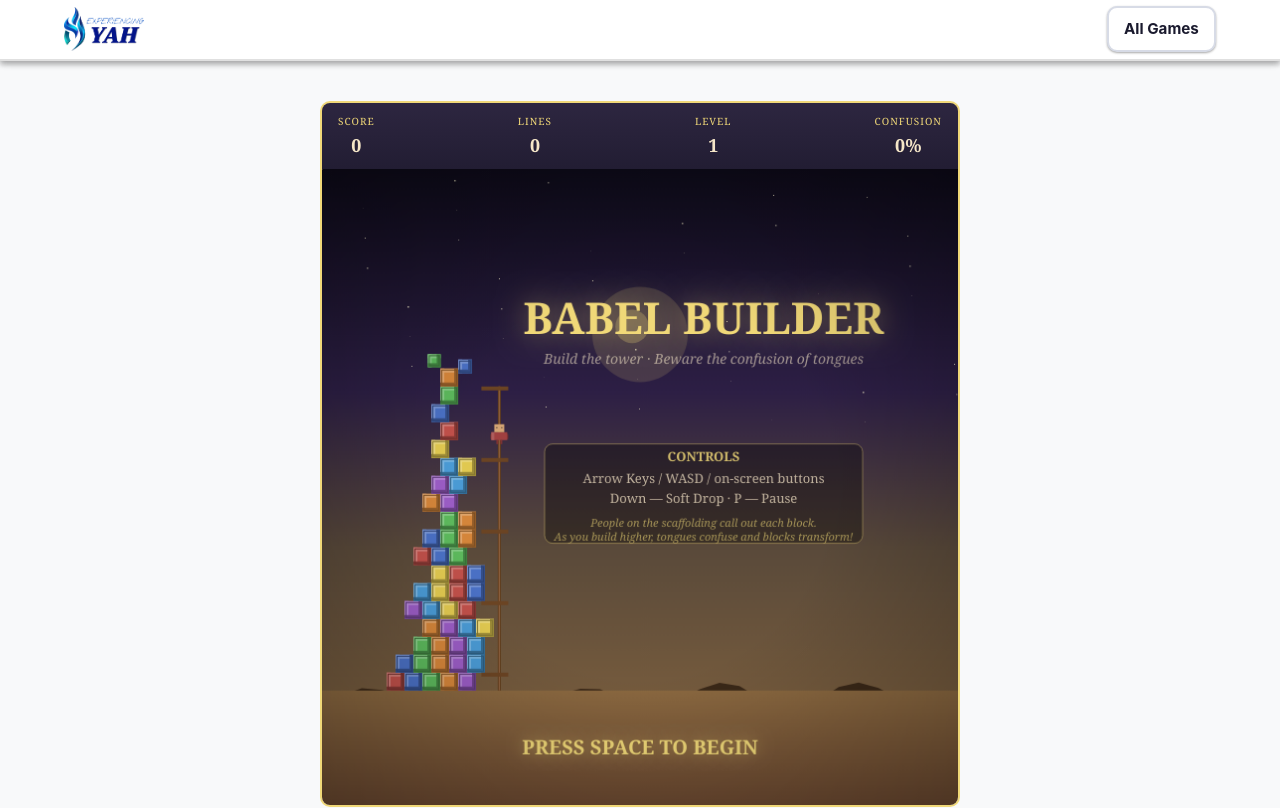
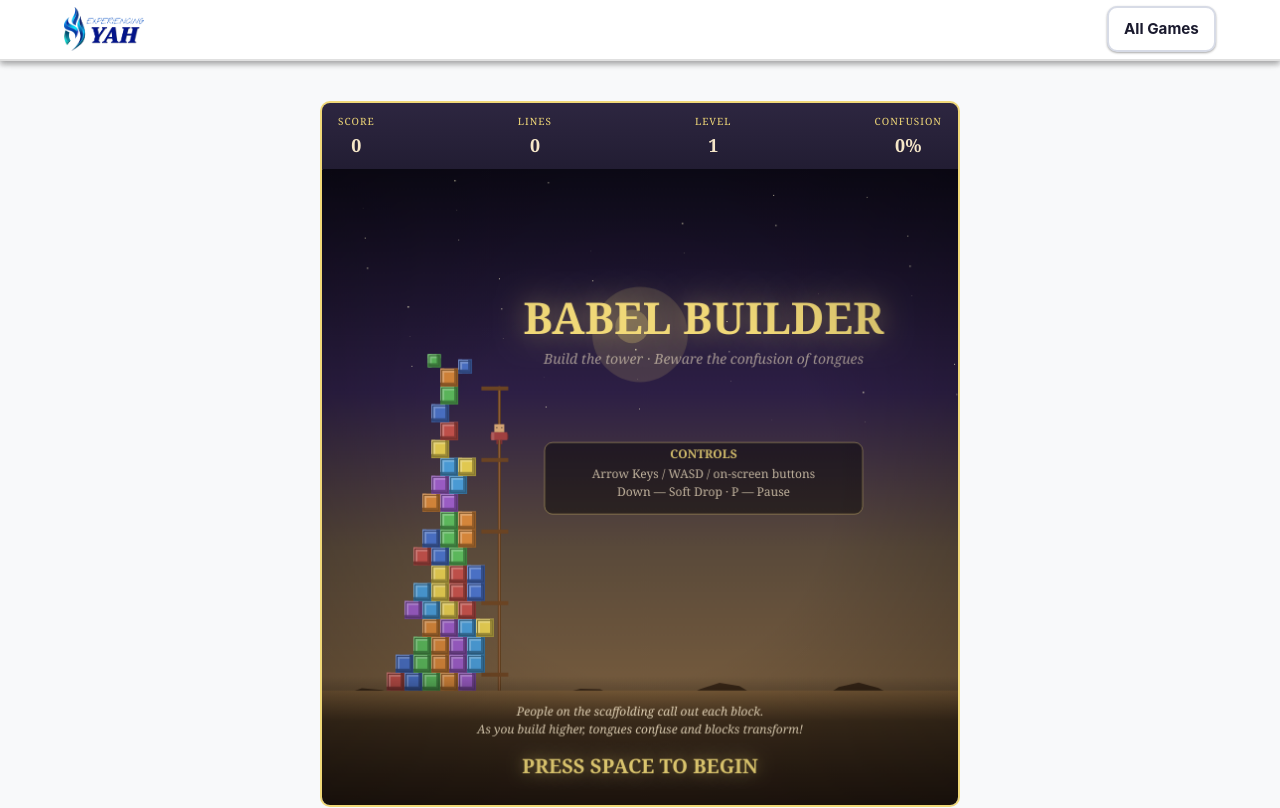
Before and after one commit to Experiencing-Yah/Developer-Landing-Page, a website: page games/babel-builder/index.html in a window 1280 px wide. Shown: the top 808 px of the page. Drawn offline with Linux system fonts and the light colour scheme; animation ran at ten frames a second.

Commit message:
Unify game menus for readability and refresh card previews.
Match title screens to Passover’s controls-only layout with bottom tips, add dark bottom gradients, update card copy, and recapture preview images with SPACE TO BEGIN visible.

Co-authored-by: Cursor <cursoragent@cursor.com>

```diff
--- a/games/babel-builder/index.html
+++ b/games/babel-builder/index.html
@@ -5,7 +5,7 @@
     <meta name="viewport" content="width=device-width, initial-scale=1.0" />
     <meta
       name="description"
-      content="Babel Builder — stack the blocks and raise the tower before confusion takes hold. A Scripture-inspired browser game from Experiencing Yah."
+      content="Babel Builder — try to build the tower, but beware when confusion sets in. A Scripture-inspired browser game from Experiencing Yah."
     />
     <title>Babel Builder | Experiencing Yah</title>
     <link rel="icon" type="image/svg+xml" href="../../FlameMaterial.svg" />
@@ -1488,46 +1488,53 @@
           textX,
           titleY + 30,
         );
-        var cy = H * 0.44;
-        ctx.fillStyle = 'rgba(0,0,0,0.35)';
-        roundRect(textX - 160, cy - 5, 320, 100, 8);
+        var cy = H * 0.43;
+        ctx.fillStyle = 'rgba(0,0,0,0.45)';
+        roundRect(textX - 160, cy, 320, 72, 8);
         ctx.fill();
         ctx.strokeStyle = 'rgba(240,216,120,0.4)';
         ctx.lineWidth = 1;
         ctx.stroke();
         ctx.fillStyle = 'rgba(240,216,120,0.85)';
-        ctx.font = 'bold 13px Georgia';
-        ctx.fillText('CONTROLS', textX, cy + 12);
+        ctx.font = 'bold 12px Georgia';
+        ctx.fillText('CONTROLS', textX, cy + 16);
         ctx.fillStyle = 'rgba(245,230,200,0.75)';
-        ctx.font = '13px Georgia';
+        ctx.font = '12px Georgia';
         ctx.fillText(
           'Arrow Keys / WASD / on-screen buttons',
           textX,
-          cy + 34,
+          cy + 36,
         );
         ctx.fillText(
           'Down \u2014 Soft Drop \u00B7 P \u2014 Pause',
           textX,
           cy + 54,
         );
-        ctx.fillStyle = 'rgba(240,216,120,0.6)';
-        ctx.font = 'italic 11px Georgia';
+        var tipY = H * 0.86;
+        var tipGrad = ctx.createLinearGradient(0, tipY - 40, 0, H);
+        tipGrad.addColorStop(0, 'rgba(0,0,0,0)');
+        tipGrad.addColorStop(0.35, 'rgba(0,0,0,0.55)');
+        tipGrad.addColorStop(1, 'rgba(0,0,0,0.7)');
+        ctx.fillStyle = tipGrad;
+        ctx.fillRect(0, tipY - 40, W, H - (tipY - 40));
+        ctx.fillStyle = 'rgba(245,230,200,0.9)';
+        ctx.font = 'italic 12px Georgia';
         ctx.fillText(
           'People on the scaffolding call out each block.',
-          textX,
-          cy + 78,
+          W / 2,
+          tipY,
         );
         ctx.fillText(
           'As you build higher, tongues confuse and blocks transform!',
-          textX,
-          cy + 92,
+          W / 2,
+          tipY + 18,
         );
         if (Math.sin(animTime * 3) > -0.3) {
           ctx.fillStyle = '#f0d878';
           ctx.shadowColor = 'rgba(240,216,120,0.5)';
           ctx.shadowBlur = 15;
           ctx.font = 'bold 20px Georgia';
-          ctx.fillText('PRESS SPACE TO BEGIN', W / 2, H * 0.92);
+          ctx.fillText('PRESS SPACE TO BEGIN', W / 2, H * 0.95);
           ctx.shadowBlur = 0;
         }
         var vig = ctx.createRadialGradient(
```
Also changed, not shown: games/index.html (+3 -3 lines), games/manna-mover/index.html (+26 -12 lines), games/passover-pillage/index.html (+12 -7 lines), index.html (+3 -3 lines), games/babel-builder/preview.png, games/manna-mover/preview.png, games/passover-pillage/preview.png.
